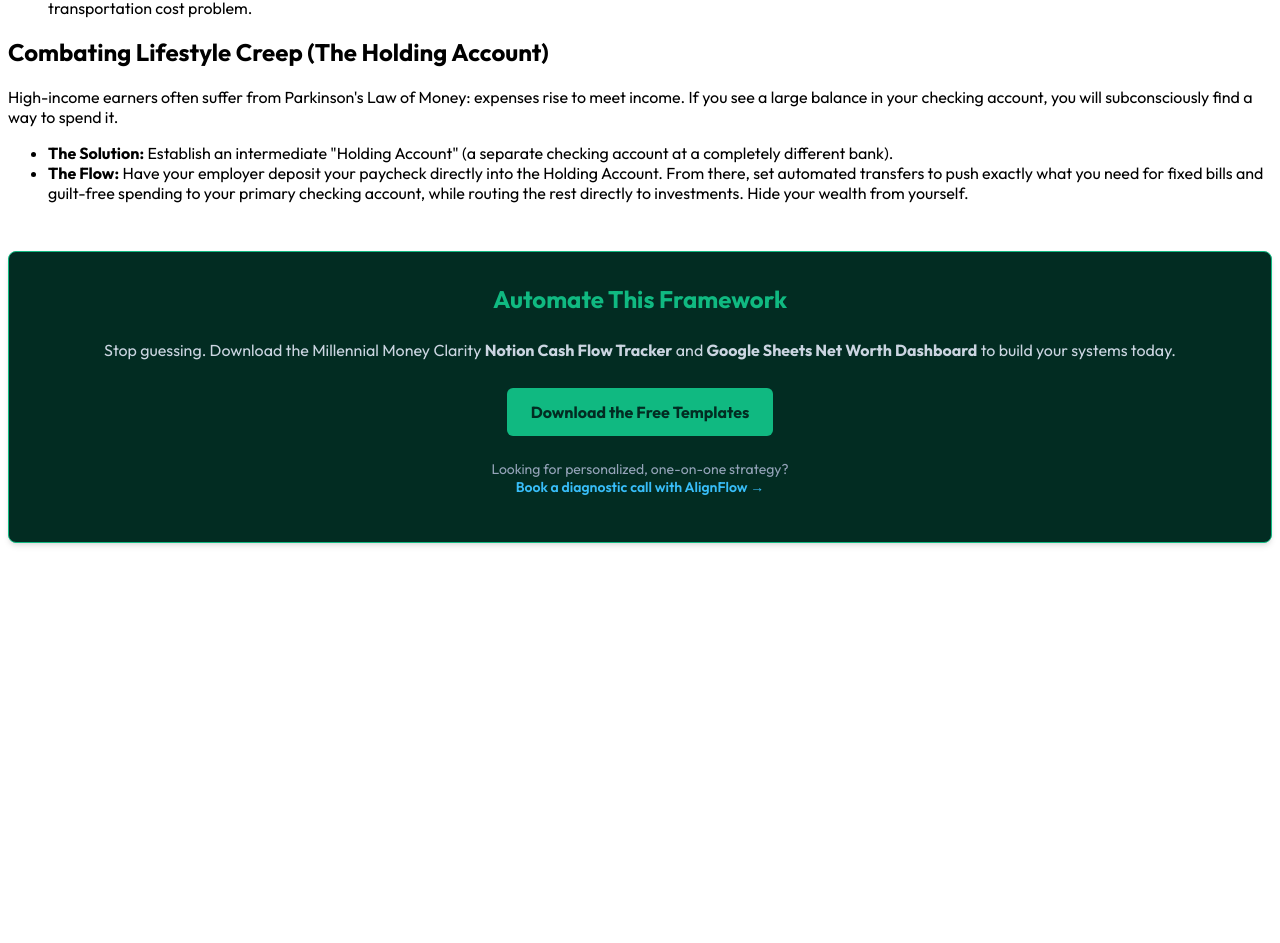
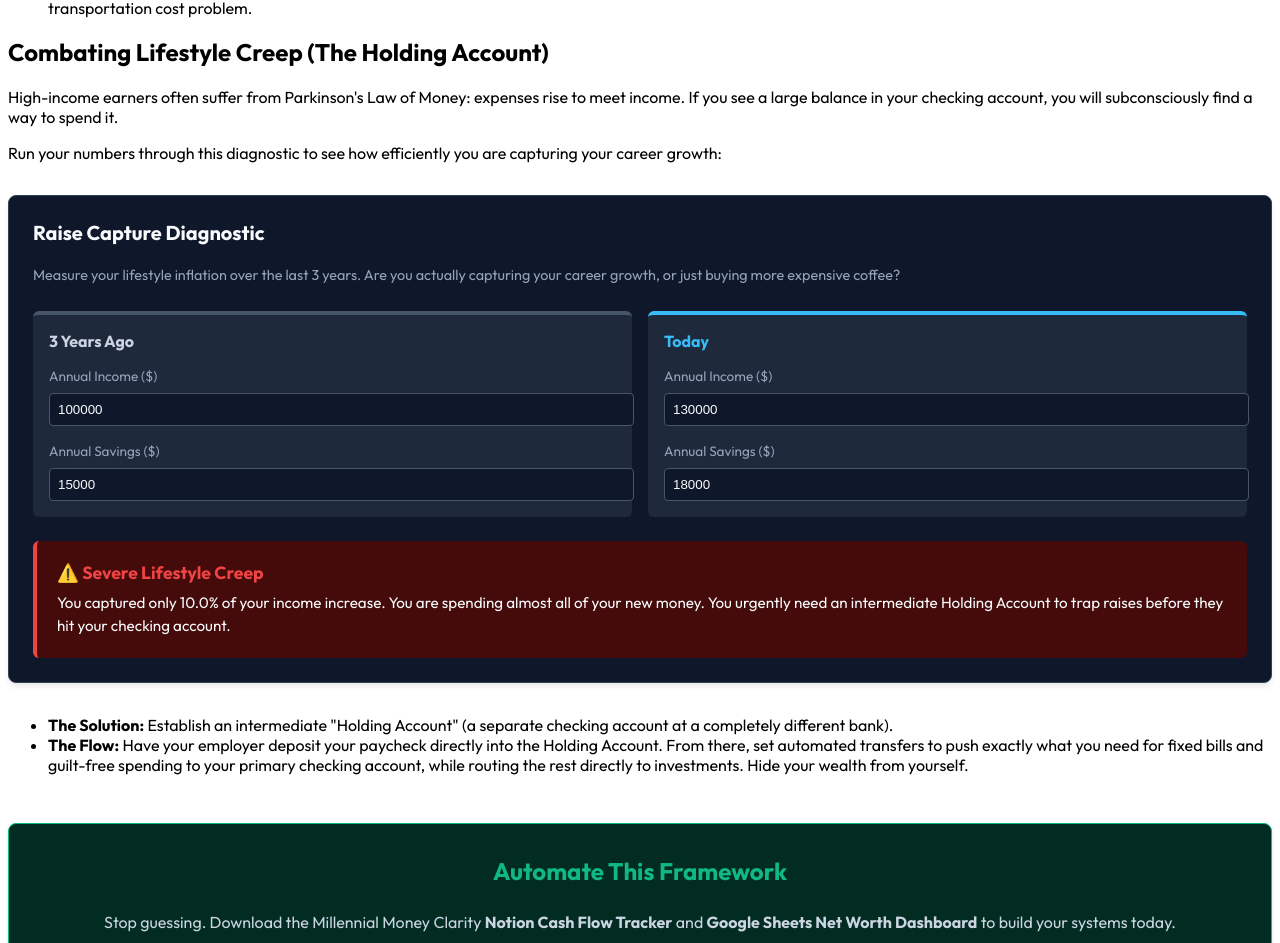
Before and after one commit to aa3682/diy-wealth-framework, a Next.js app: page /02-cash-flow-systems in a window 1280 px wide. Shown: the part 770-1713 px from the top of the page. Before the commit the page ends 1361 px from the top, so only its background shows below. Built offline with nearby package versions, Linux system fonts and the light colour scheme.

Commit message:
Update 02-cash-flow-systems.mdx

```diff
--- a/pages/02-cash-flow-systems.mdx
+++ b/pages/02-cash-flow-systems.mdx
@@ -1,4 +1,5 @@
 import CashFlowCalculator from '../components/CashFlowCalculator'
+import LifestyleCreepDiagnoser from '../components/LifestyleCreepDiagnoser'
 import LeadCapture from '../components/LeadCapture'
 
 # Cash Flow Systems
@@ -23,6 +24,11 @@ Use this dynamic diagnostic tool to calculate your breakdown:
 
 ## Combating Lifestyle Creep (The Holding Account)
 High-income earners often suffer from Parkinson's Law of Money: expenses rise to meet income. If you see a large balance in your checking account, you will subconsciously find a way to spend it.
+
+Run your numbers through this diagnostic to see how efficiently you are capturing your career growth:
+
+<LifestyleCreepDiagnoser />
+
 * **The Solution:** Establish an intermediate "Holding Account" (a separate checking account at a completely different bank).
 * **The Flow:** Have your employer deposit your paycheck directly into the Holding Account. From there, set automated transfers to push exactly what you need for fixed bills and guilt-free spending to your primary checking account, while routing the rest directly to investments. Hide your wealth from yourself.
 
```
